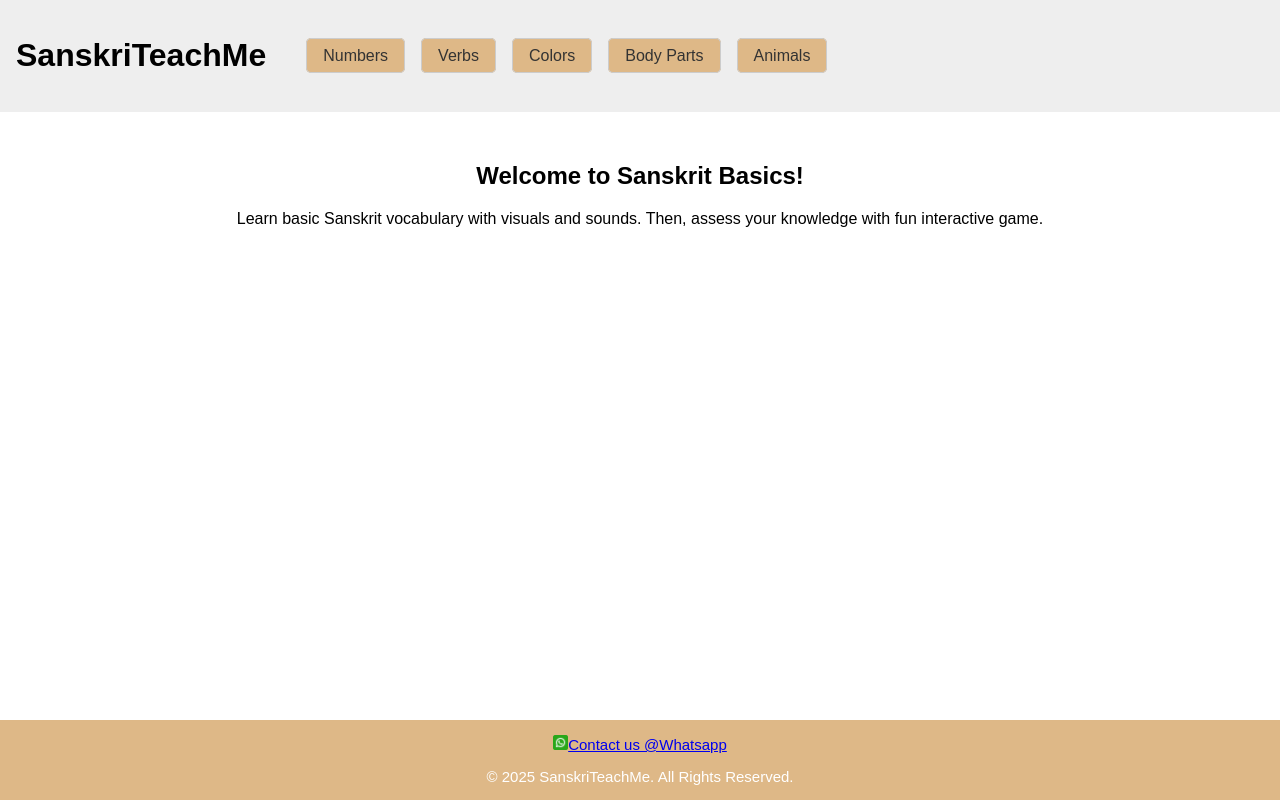
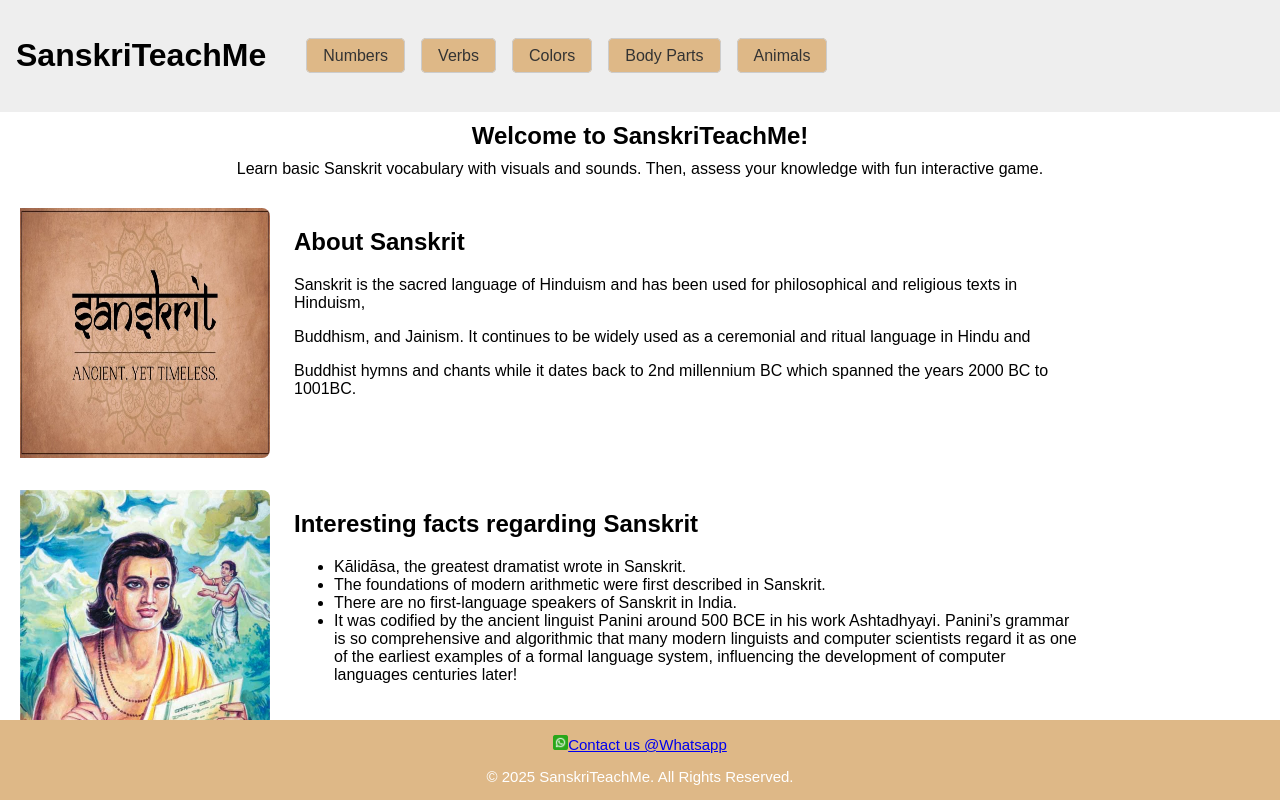
Before and after one commit to oguzhanozbek/SanskriTeachMe, a React (Create React App) app in the folder frontend/: page / in a window 1280 px wide. Built offline with nearby package versions, Linux system fonts and the light colour scheme.

Commit message:
Homepage has been extended and polished.

```diff
--- a/frontend/src/App.css
+++ b/frontend/src/App.css
@@ -39,10 +39,34 @@ body {
 }
 
 .mid-component{
-  margin: 50px;
+  margin: 10px;
   text-align: center;
 }
 
-.image{
+.logo{
   width: 15px;
 }
+
+.image{
+  width: 300px;
+}
+
+.row {
+  display: flex;
+  align-items: flex-start;
+  margin-bottom: 2rem;
+  margin-top: 30px;
+  gap: 1.5rem;
+}
+
+.image {
+  width: 250px;
+  height: 250px;
+  border-radius: 8px;
+  padding-left: 20px;
+}
+
+.text-block {
+  flex: 1;
+  margin-right: 200px;
+}
--- a/frontend/src/App.js
+++ b/frontend/src/App.js
@@ -16,12 +16,39 @@ function App() {
           </ul>
         </nav>
       </header>
-      <main className='mid-component'>
-        <h2>Welcome to Sanskrit Basics!</h2>
-        <p>Learn basic Sanskrit vocabulary with visuals and sounds. Then, assess your knowledge with fun interactive game.</p>
+      <main>
+        <h2 className='mid-component'>Welcome to SanskriTeachMe!</h2>
+        <p className='mid-component'>Learn basic Sanskrit vocabulary with visuals and sounds. Then, assess your knowledge with fun interactive game.</p>
+
+      <div className="row">
+        <img className="image" src="/sanskrit.jpg" alt="Sanskrit" />
+        <div className="text-block">
+          <h2>About Sanskrit</h2>
+          <p> Sanskrit is the sacred language of Hinduism and has been used for philosophical and religious texts in Hinduism, </p>
+          <p> Buddhism, and Jainism. It continues to be widely used as a ceremonial and ritual language in Hindu and  </p>
+          <p> Buddhist hymns and chants while it dates back to 2nd millennium BC which spanned the years 2000 BC to 1001BC. </p>
+        </div>
+      </div>
+
+      <div className="row">
+        <img className="image" src="/kalidasa.jpg" alt="Kalidasa" />
+        <div className="text-block">
+          <h2>Interesting facts regarding Sanskrit</h2>
+          <ul>
+            <li>Kālidāsa, the greatest dramatist wrote in Sanskrit.</li>
+            <li>The foundations of modern arithmetic were first described in Sanskrit.</li>
+            <li>There are no first-language speakers of Sanskrit in India.</li>
+            <li>It was codified by the ancient linguist Panini around 500 BCE in his work Ashtadhyayi. Panini’s grammar is
+                so comprehensive and algorithmic that many modern linguists and computer scientists regard it as one of the earliest
+                examples of a formal language system, influencing the development of computer languages centuries later!
+            </li>
+          </ul>
+        </div>
+      </div>
+
       </main>
       <footer className='footer'>
-        <p><img className='image' src="whatsapp.png"/><a href="https://wa.me/13654440424" target='_blank'>Contact us @Whatsapp </a></p>
+        <p><img className='logo' src="whatsapp.png"/><a href="https://wa.me/13654440424" target='_blank'>Contact us @Whatsapp </a></p>
         <p>&#169; 2025 SanskriTeachMe. All Rights Reserved.</p>
       </footer>
     </div>
```
Also changed, not shown: frontend/public/kalidasa.jpg (added), frontend/public/sanskrit.jpg (added).
